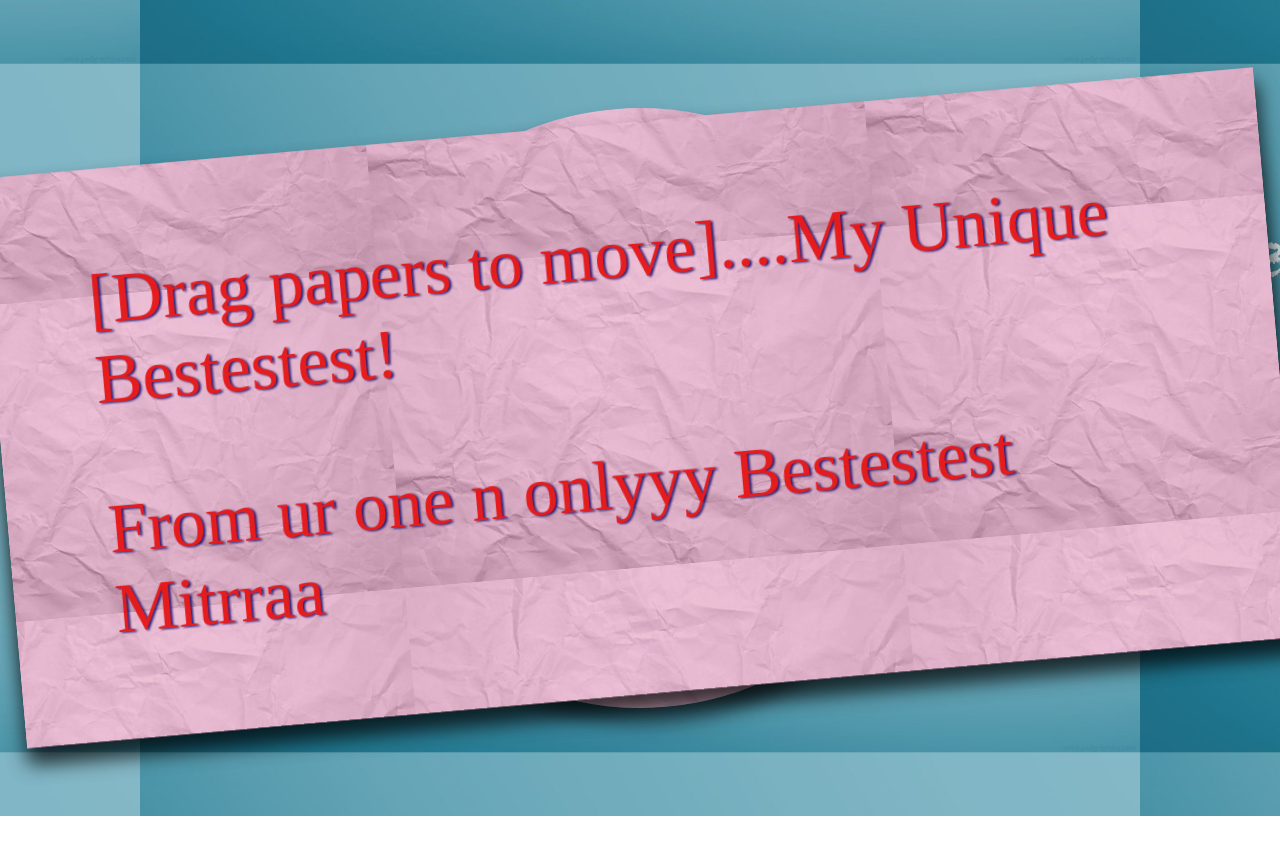
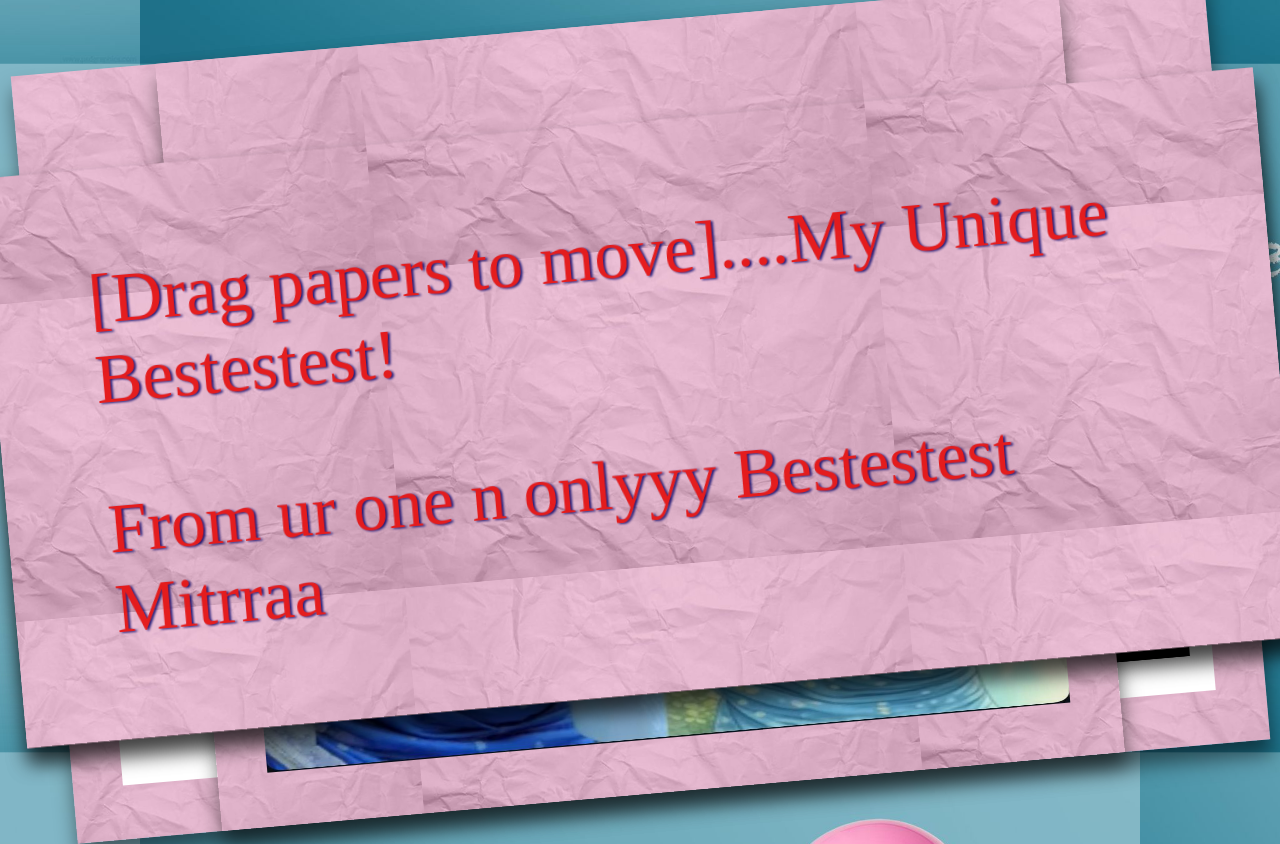
Before and after one commit to SHIBsOnTOP/Bestestest, a plain HTML site: page index.html in a window 1280 px wide. Shown: the top 844 px of the page. Before the commit the page ends 816 px from the top, so only its background shows below. Drawn offline with Linux system fonts and the light colour scheme; files whose address does not match are found by name; a web font is replaced by a local one.

Commit message:
Update index.html

```diff
--- a/index.html
+++ b/index.html
@@ -16,19 +16,19 @@
 <div class="paper image">
   <p>Intelligent,smart,sweet,caring,beautiful,prettiest gurll!!</p>
     <p>you the best BESTFRIEND.......🫀</p>
-   <img src='Vidishaaa/image/collage.jpg' />
+   <img src='image/collage.jpg' />
 </div>
 
 <div class="paper image">
   <p>Alawys Team "THE VIDISHA" 🫠💖</p>
-  <img src='Vidishaaa/image/black.pic.jpg' />
+  <img src='image/black.pic.jpg' />
 </div>
 
 <div class="paper image">
   <p>Uh!Ohh Tumari Photo dekh ke bhul gya </p>
    <p> kya kehne wala tha❤️ </p>
 
-  <img src='Vidishaaa/image/gibli.jpg' />
+  <img src='image/gibli.jpg' />
 </div>
 
 
```
